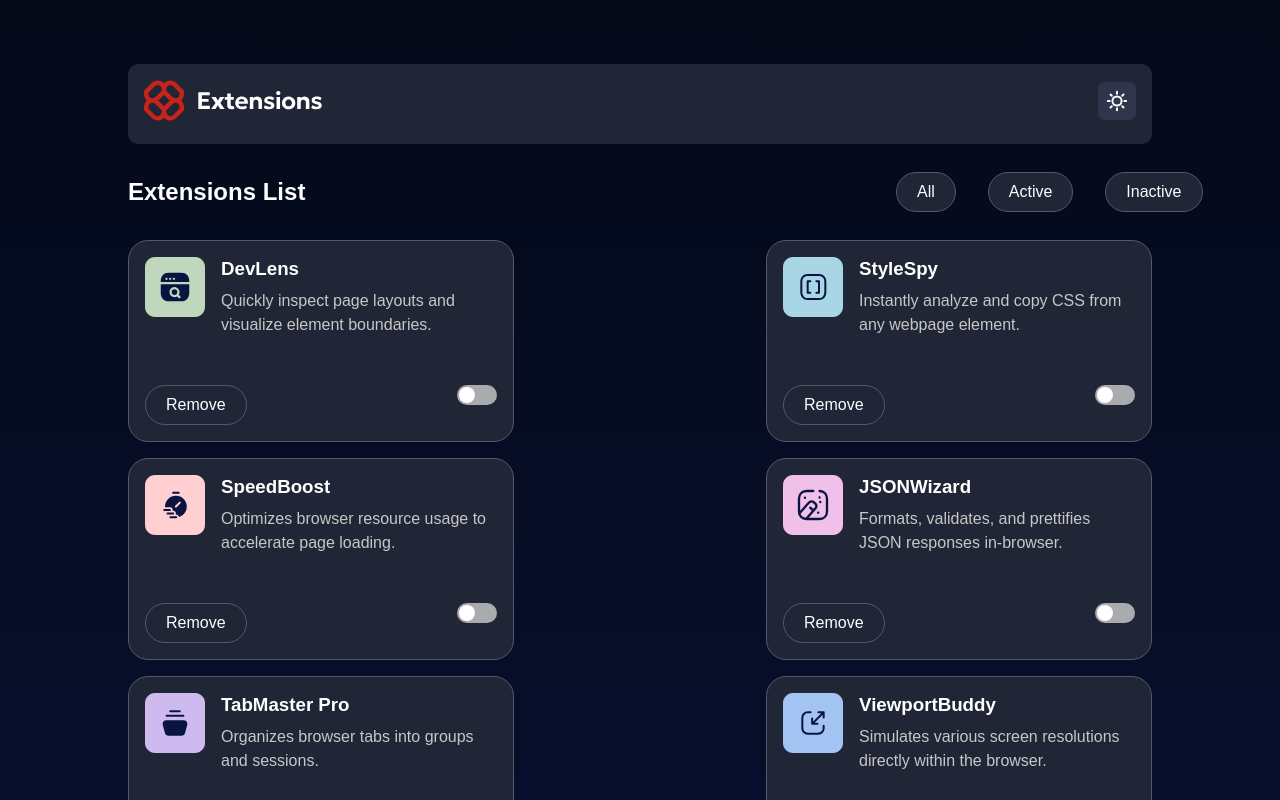
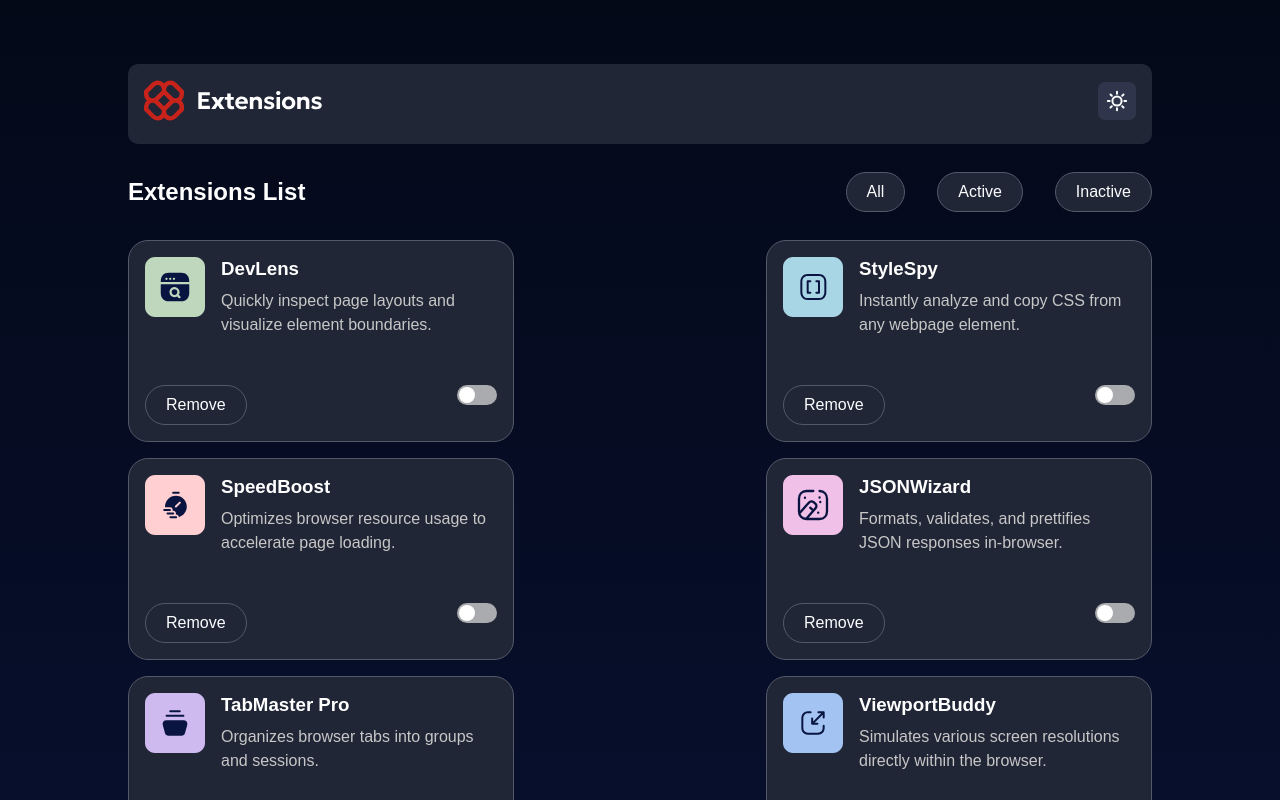
Before and after one commit to FranciscoFrontEndDeveloper/browserExtensionsManagerUiMain, an Angular app: page / in a window 1280 px wide. Shown: the top 800 px of the page. Built offline with nearby package versions, Linux system fonts and the light colour scheme; a web font is replaced by a local one.

Commit message:
width card desktop finish

```diff
--- a/src/app/app.component.sass
+++ b/src/app/app.component.sass
@@ -43,5 +43,5 @@ div:nth-child(1)
     align-items: center
     justify-content: space-between
     &__buttonActs
-      width: 25%
+      width: auto
       justify-content: space-between
```
